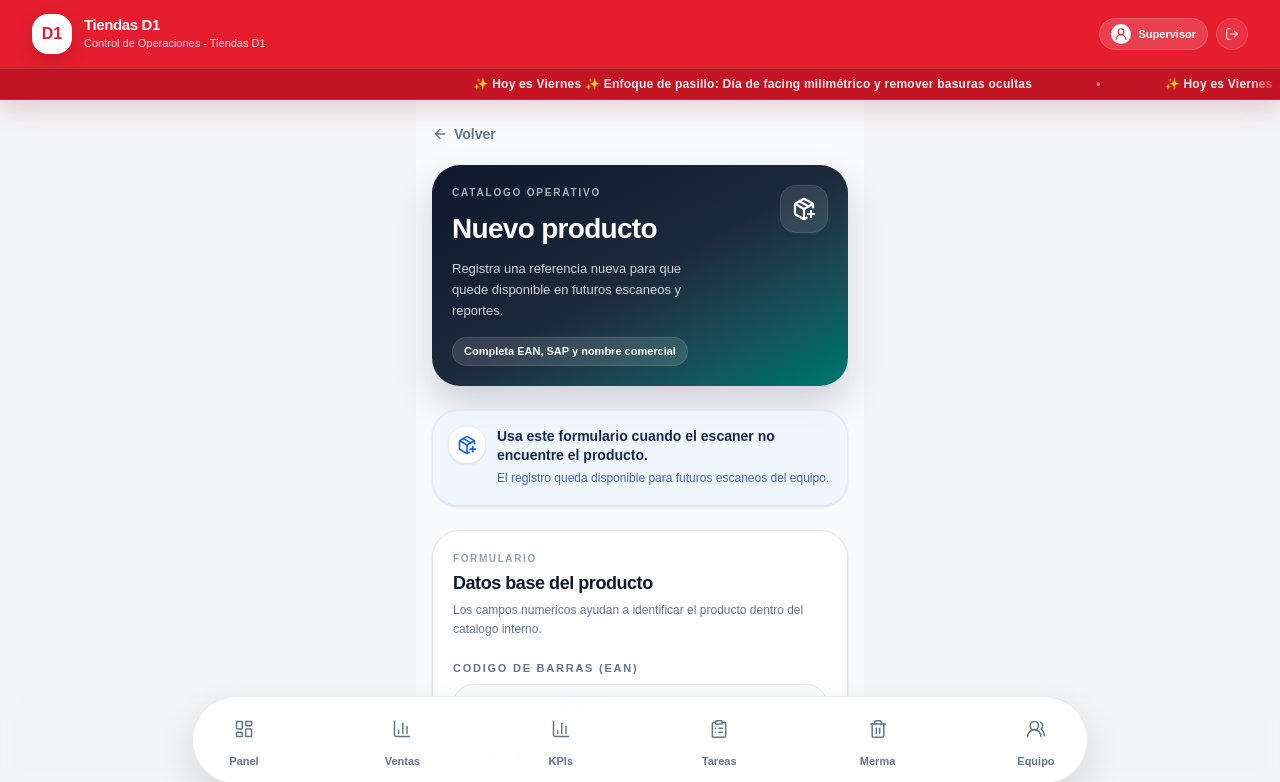
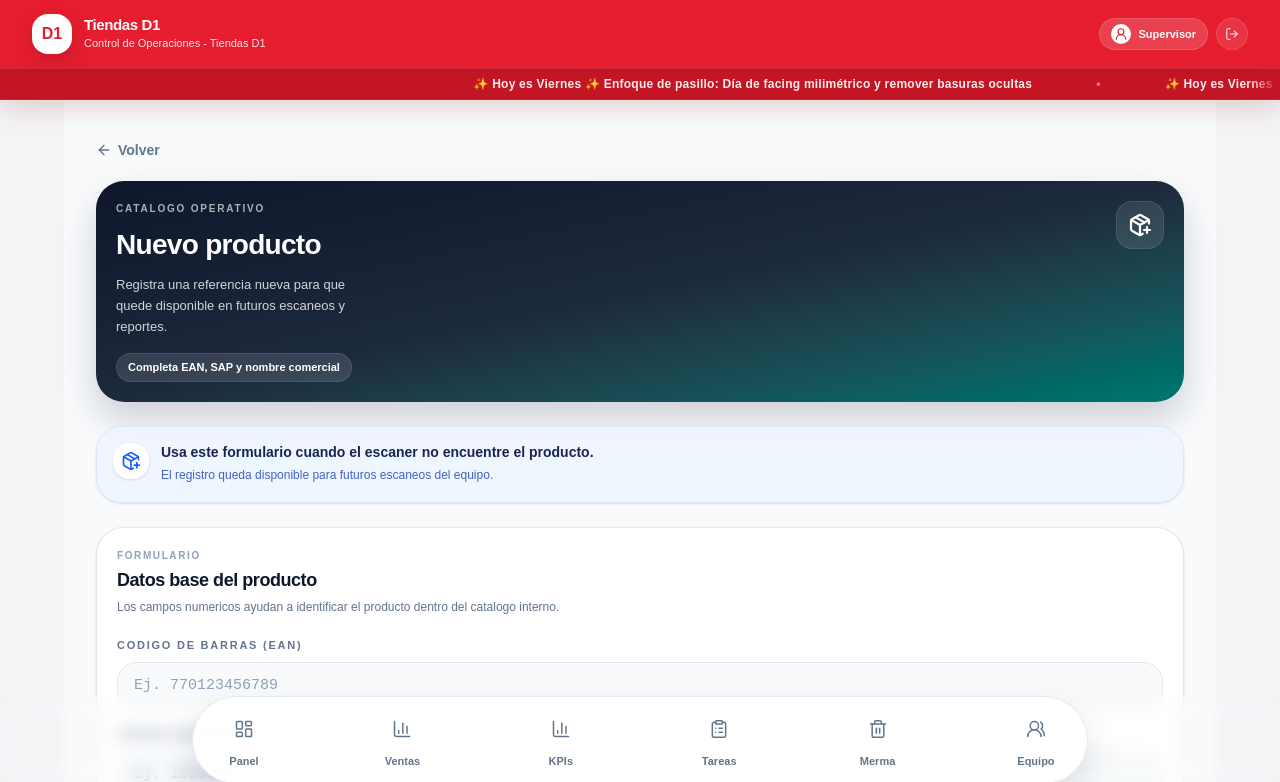
Before and after one commit to corzojr7-hub/d1, a Next.js app: page /products/new in a window 1280 px wide. Shown: the top 782 px of the page. Built offline with nearby package versions, Linux system fonts and the light colour scheme; no server answers.

Commit message:
feat(ui): improve responsive operational pages

```diff
--- a/src/app/instructions/page.tsx
+++ b/src/app/instructions/page.tsx
@@ -25,7 +25,7 @@
     .limit(50);
 
   return (
-    <div className="mx-auto max-w-md bg-slate-50 px-4 py-8">
+    <div className="mx-auto max-w-md bg-slate-50 px-4 py-8 sm:max-w-2xl md:max-w-4xl md:px-6 lg:max-w-5xl lg:px-6 xl:max-w-6xl xl:px-8">
       <div className="mb-2">
         <Link
           href="/"
--- a/src/app/products/new/page.tsx
+++ b/src/app/products/new/page.tsx
@@ -209,7 +209,7 @@
 
 export default function NewProductPage() {
   return (
-    <div className="mx-auto min-h-screen max-w-md bg-slate-50 px-4 pb-28 pt-6">
+    <div className="mx-auto min-h-screen max-w-md bg-slate-50 px-4 pb-28 pt-6 sm:max-w-2xl md:max-w-4xl md:px-6 lg:max-w-5xl lg:px-6 lg:pt-10 xl:max-w-6xl xl:px-8">
       <div className="mb-4">
         <Link
           href="/waste/new"
--- a/src/app/products/page.tsx
+++ b/src/app/products/page.tsx
@@ -8,7 +8,7 @@
 
 export default function ProductsPage() {
   return (
-    <div className="mx-auto flex min-h-screen max-w-lg flex-col px-4 py-8 sm:py-12">
+    <div className="mx-auto flex min-h-screen max-w-lg flex-col px-4 py-8 sm:py-12 sm:max-w-2xl md:max-w-4xl md:px-6 lg:max-w-5xl lg:px-6 xl:max-w-6xl xl:px-8 lg:py-14">
       <div className="mb-6">
         <Link
           href="/"
--- a/src/app/waste/page.tsx
+++ b/src/app/waste/page.tsx
@@ -61,7 +61,7 @@
   );
 
   return (
-    <div className="mx-auto max-w-md bg-slate-50 px-4 py-8">
+    <div className="mx-auto max-w-md bg-slate-50 px-4 py-8 sm:max-w-2xl md:max-w-4xl md:px-6 lg:max-w-5xl lg:px-6 xl:max-w-6xl xl:px-8">
       <div className="mb-2">
         <Link
           href="/"
```
